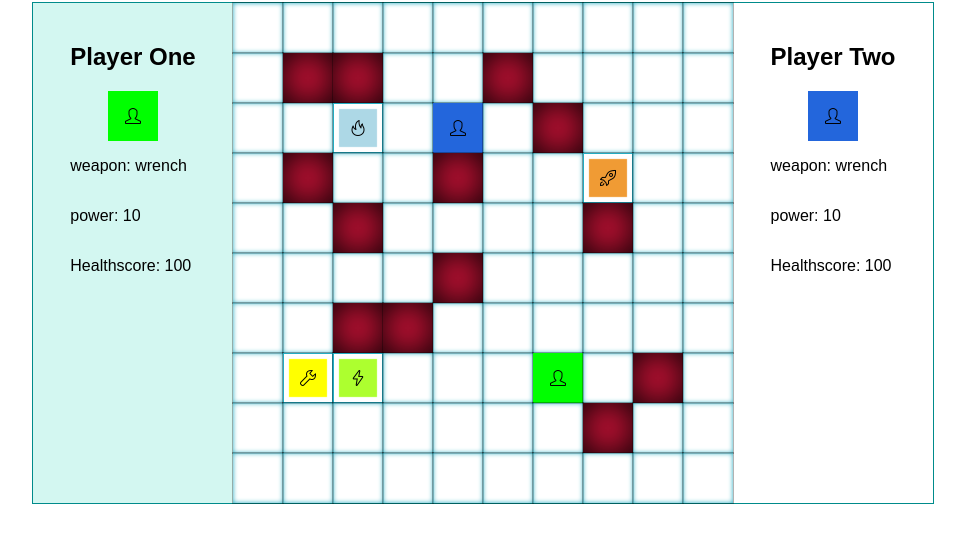
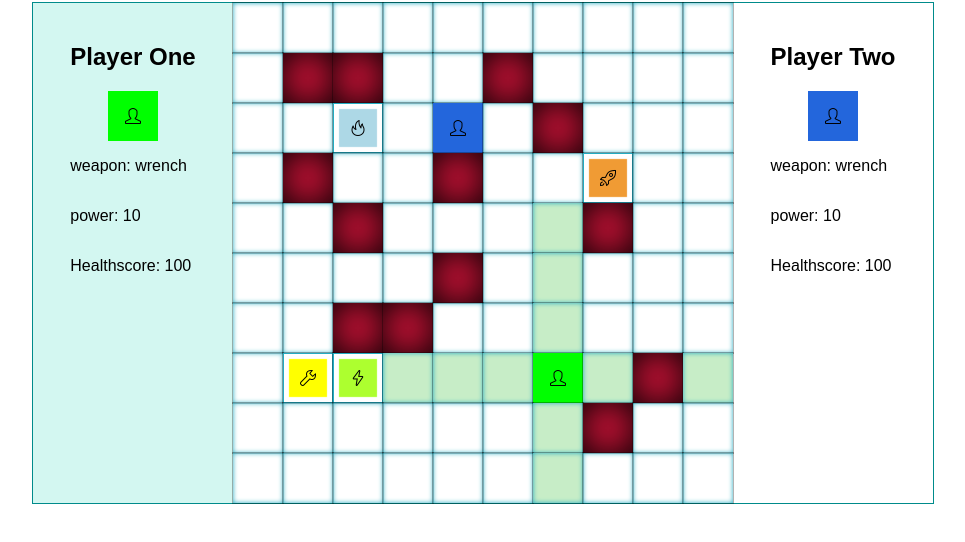
Before and after one commit to IanCapo/javascript-game, a plain HTML site: page index.html in a window 1280 px wide. Shown: the part 86-628 px from the top of the page, without its empty margins (157-1122 px from the left). Drawn offline with nearby package versions, Linux system fonts and the light colour scheme; a web font is replaced by a local one.

Commit message:
add showWay() function

```diff
--- a/scripts.js
+++ b/scripts.js
@@ -84,10 +84,12 @@ function Game(activePlayer) {
 
       gridContainer.appendChild(gridItem)
     })
+    showWay()
   }
 
   /* ------- MOVE PLAYER -------- */
   this.movePlayer = function ($this) {
+    this.allPossibleSquares = document.querySelectorAll('.possible')
     let squareCheck = createTraversedSquares($this)
     if (squareCheck) {
       $(`.grid-item.${this.activePlayer.name} `)
@@ -101,8 +103,8 @@ function Game(activePlayer) {
       }
       activePlayer.collectWeapon($this)
       this.startFightLogic()
-      // const allPossibleSquares = document.querySelectorAll('.possible')
-      // allPossibleSquares.forEach(square => square.classList.remove('possible'))
+
+      this.allPossibleSquares.forEach(square => square.classList.remove('possible'))
       switchPlayers()
     } else {
       alert('You can\'t move diagonally or jump blocked squares')
@@ -334,56 +336,6 @@ function checkWin() {
   }
 }
 
-// function showWay() {
-//   let currentRow = activePlayer.position.row
-//   let currentColumn = activePlayer.position.column
-
-//   // show way south
-//   for (let i = 0; i < 3; i++) {
-//     // if square does not have class .free
-//     if (!$(`[data-row= "${currentRow}"][data-column="${currentColumn + i}"]`).hasClass('free')) {
-//       console.log(`south ${i} not free`)
-//       // return out of for loop
-//     } else {
-//       $(`[data-row= "${currentRow}"][data-column="${currentColumn + i}"]`).addClass('possible')
-//     }
-//     // check next direction
-//   }
-
-//   // show way north
-//   for (let i = 3; i >= 0; i--) {
-//     // if square does not have class .free
-//     if (!$(`[data-row= "${currentRow}"][data-column="${currentColumn - i}"]`).hasClass('free')) {
-//       console.log('not free')
-//       // return out of for loop
-//     } else {
-//       $(`[data-row= "${currentRow}"][data-column="${currentColumn - i}"]`).addClass('possible')
-//     }
-//   }
-
-//   // show way west
-//   for (let i = 0; i <= 3; i++) {
-//     // if square does not have class .free
-//     if (!$(`[data-row= "${currentRow + i}"][data-column="${currentColumn}"]`).hasClass('free')) {
-//       console.log('not free')
-//       // return out of for loop
-//     } else {
-//       $(`[data-row= "${currentRow + i}"][data-column="${currentColumn}"]`).addClass('possible')
-//     }
-//   }
-
-//   // show way east
-//   for (let i = 3; i >= 0; i--) {
-//     // if square does not have class .free
-//     if (!$(`[data-row= "${currentRow - i}"][data-column="${currentColumn}"]`).hasClass('free')) {
-//       console.log('not free')
-//       // return out of for loop
-//     } else {
-//       $(`[data-row= "${currentRow - i}"][data-column="${currentColumn}"]`).addClass('possible')
-//     }
-//   }
-// }
-
 function createRandomNumber(min, max) {
   const randomNumber = Math.floor(Math.random() * (max - min + 1)) + min
   return randomNumber
@@ -517,14 +469,67 @@ function switchPlayers() {
   // console.log('game.activePlayer', game.activePlayer)
   if (game.activePlayer === playerOne) {
     game.activePlayer = playerTwo
-    // showWay()
+    showWay()
     $('.js-playerTwo_fight').addClass('active')
     $('.js-playerOne_fight').removeClass('active')
 
   } else {
     game.activePlayer = playerOne
-    // showWay()
+    showWay()
     $('.js-playerOne_fight').addClass('active')
     $('.js-playerTwo_fight').removeClass('active')
   }
 }
+
+
+
+/* optional */
+function showWay() {
+  let currentRow = parseInt(game.activePlayer.position.row)
+  let currentColumn = parseInt(game.activePlayer.position.column)
+
+  // show way south
+  for (let i = 0; i <= 3; i++) {
+    // if square does not have class .free
+    if (!$(`[data-row= "${currentRow}"][data-column="${currentColumn + i}"]`).hasClass('free')) {
+      console.log(`south ${i} not free`)
+      // return
+    } else {
+      $(`[data-row= "${currentRow}"][data-column="${currentColumn + i}"]`).addClass('possible')
+    }
+    // check next direction
+  }
+
+  // show way north
+  for (let i = 3; i >= 0; i--) {
+    // if square does not have class .free
+    if (!$(`[data-row= "${currentRow}"][data-column="${currentColumn - i}"]`).hasClass('free')) {
+      console.log(`north ${i} not free`)
+      // return
+    } else {
+      $(`[data-row= "${currentRow}"][data-column="${currentColumn - i}"]`).addClass('possible')
+    }
+  }
+
+  // show way west
+  for (let i = 0; i <= 3; i++) {
+    // if square does not have class .free
+    if (!$(`[data-row= "${currentRow + i}"][data-column="${currentColumn}"]`).hasClass('free')) {
+      console.log(`west ${i} not free`)
+      // return
+    } else {
+      $(`[data-row= "${currentRow + i}"][data-column="${currentColumn}"]`).addClass('possible')
+    }
+  }
+
+  // show way east
+  for (let i = 3; i >= 0; i--) {
+    // if square does not have class .free
+    if (!$(`[data-row= "${currentRow - i}"][data-column="${currentColumn}"]`).hasClass('free')) {
+      console.log(`east ${i} not free`)
+      // return
+    } else {
+      $(`[data-row= "${currentRow - i}"][data-column="${currentColumn}"]`).addClass('possible')
+    }
+  }
+}
--- a/styles.css
+++ b/styles.css
@@ -42,7 +42,7 @@ main {
   justify-content: center;
 }
 
-.grid-item.free:hover {
+.grid-item.possible:hover {
   background: lightcyan;
 }
 
```
